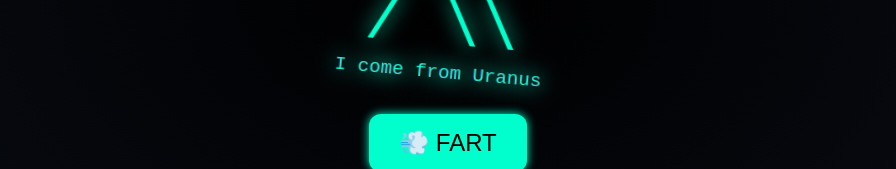
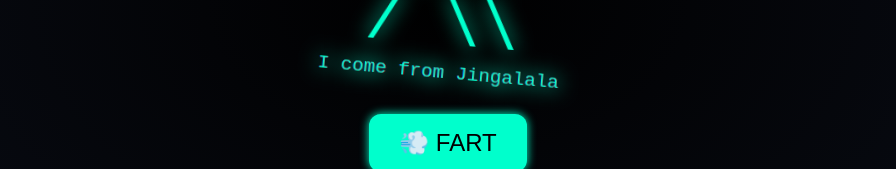
Before and after one commit to Muhammad-Nisar-7/Website, a plain HTML site: page index.html in a window 1280 px wide. Shown: the part 394-563 px from the top of the page, without its empty margins (192-1088 px from the left). Drawn offline with Linux system fonts and the light colour scheme.

Commit message:
Update index.html

```diff
--- a/index.html
+++ b/index.html
@@ -87,7 +87,7 @@
     👽<br>
     <span>/|\\</span><br>
     <span>/ \\</span>
-    <div class="glitch">I come from Uranus</div>
+    <div class="glitch">I come from Jingalala</div>
   </div>
 
   <button onclick="fart()">💨 FART</button>
```
